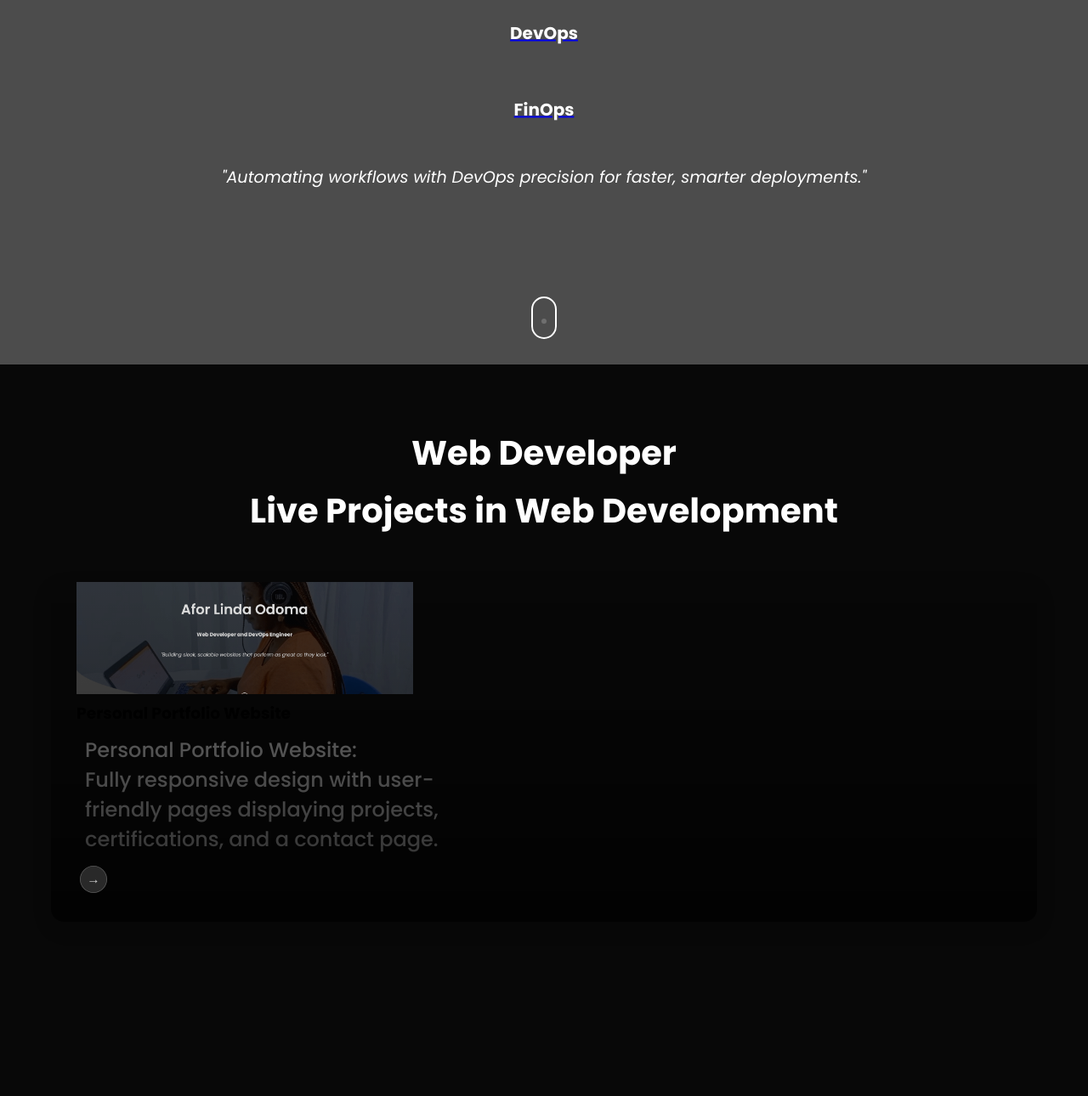
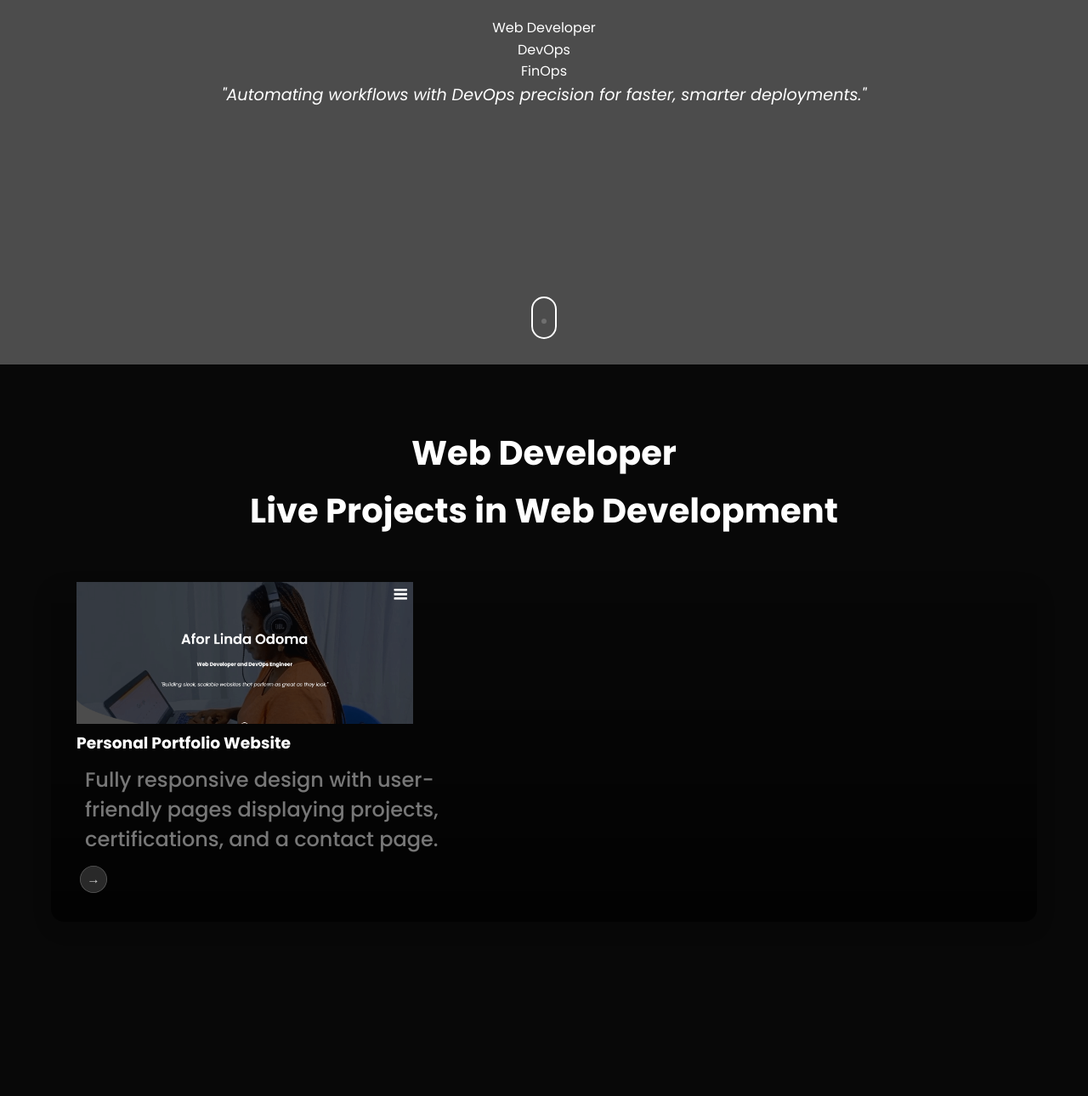
Before and after one commit to AforOdoma/aforodoma-site, a plain HTML site: page portfolio-website-final/projects.html in a window 1280 px wide. Shown: the part 371-1661 px from the top of the page at 85% size. Drawn offline with Linux system fonts and the light colour scheme.

Commit message:
Update files

```diff
--- a/portfolio-website-final/projects.html
+++ b/portfolio-website-final/projects.html
@@ -81,9 +81,10 @@
 
     <!-- <h5>Site developer: Web Design By Afor 08036549648 | aforodoma@gmail.com</h5> -->
     <h1>Projects</h1>
-    <a href="#webdesign"><p>Web Developer </p></a>
-    <a href="#devops"><p>DevOps </p></a>
-    <a href="#finops"><p>FinOps </p></a>
+    <a href="#webdesign">Web Developer</a><br>
+<a href="#devops">DevOps</a><br>
+<a href="#finops">FinOps</a>
+
     <!-- <a href="" class="hero-btn">Make Your Reservation</a> -->
      <div class="quote-container">
                 <div class="quote active">
@@ -130,7 +131,7 @@
 
                             <img src="images/pictures/personal portfolio final.PNG" alt="">
                             <h3>Personal Portfolio Website</h3>
-                            <p>Personal Portfolio Website: <br>Fully responsive design with user-friendly pages displaying projects, certifications, and a contact page. </p>
+                            <p>Fully responsive design with user-friendly pages displaying projects, certifications, and a contact page. </p>
                             <!-- <div class="arrow-button">
                                 <span>→</span>
                             </div> -->
--- a/portfolio-website-final/style.css
+++ b/portfolio-website-final/style.css
@@ -210,6 +210,10 @@ nav img {
   font-weight: 700;
   /* color: #7a4a01; */
   color: #fff;
+}
+.text-box a {
+  text-decoration: none;
+  color: white;
 }
 .text-box h5 {
   /* background-color: rgba(0, 0, 0, 0.5); */
@@ -1064,6 +1068,11 @@ body {
   z-index: 2;
   color: white;
 }
+.card-content1 {
+  position: relative;
+  z-index: 2;
+  color: white;
+}
 .card-content1 img {
   width: 90%;
   /* height: 258px; */
```
